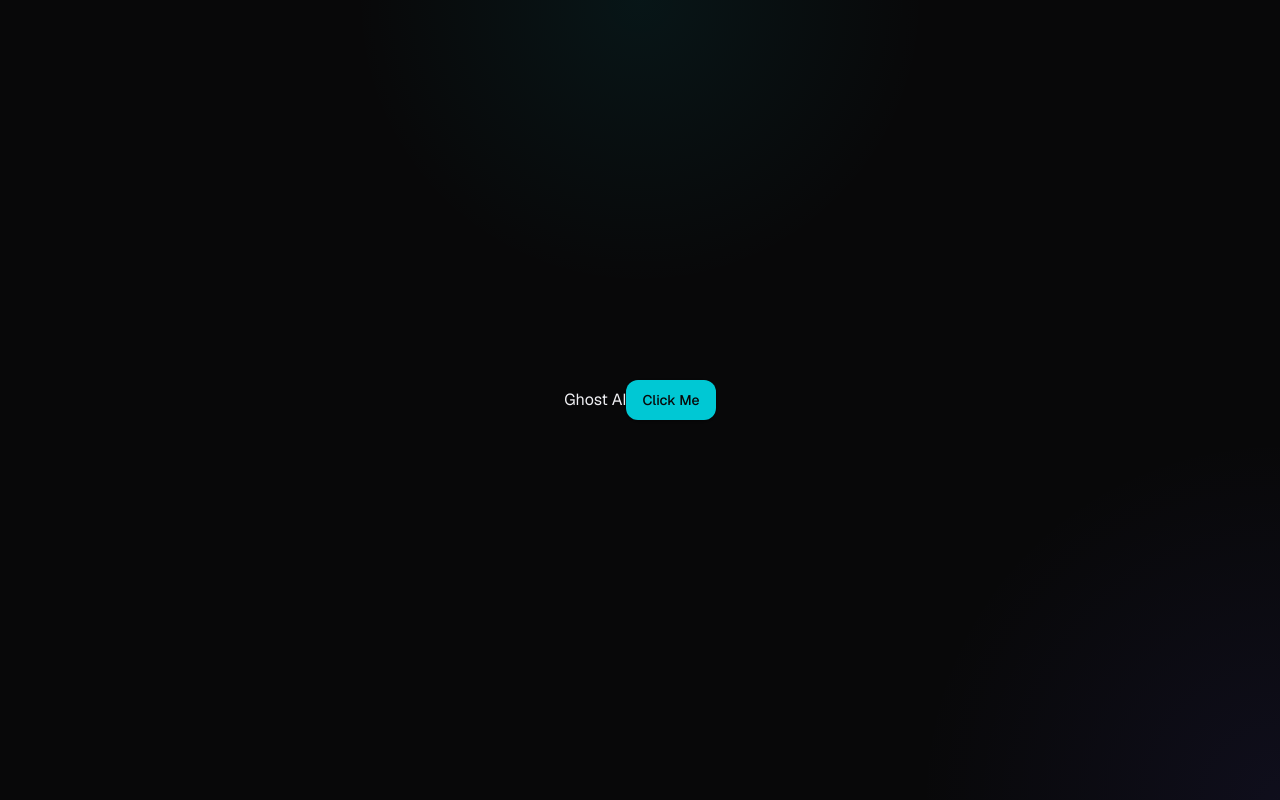
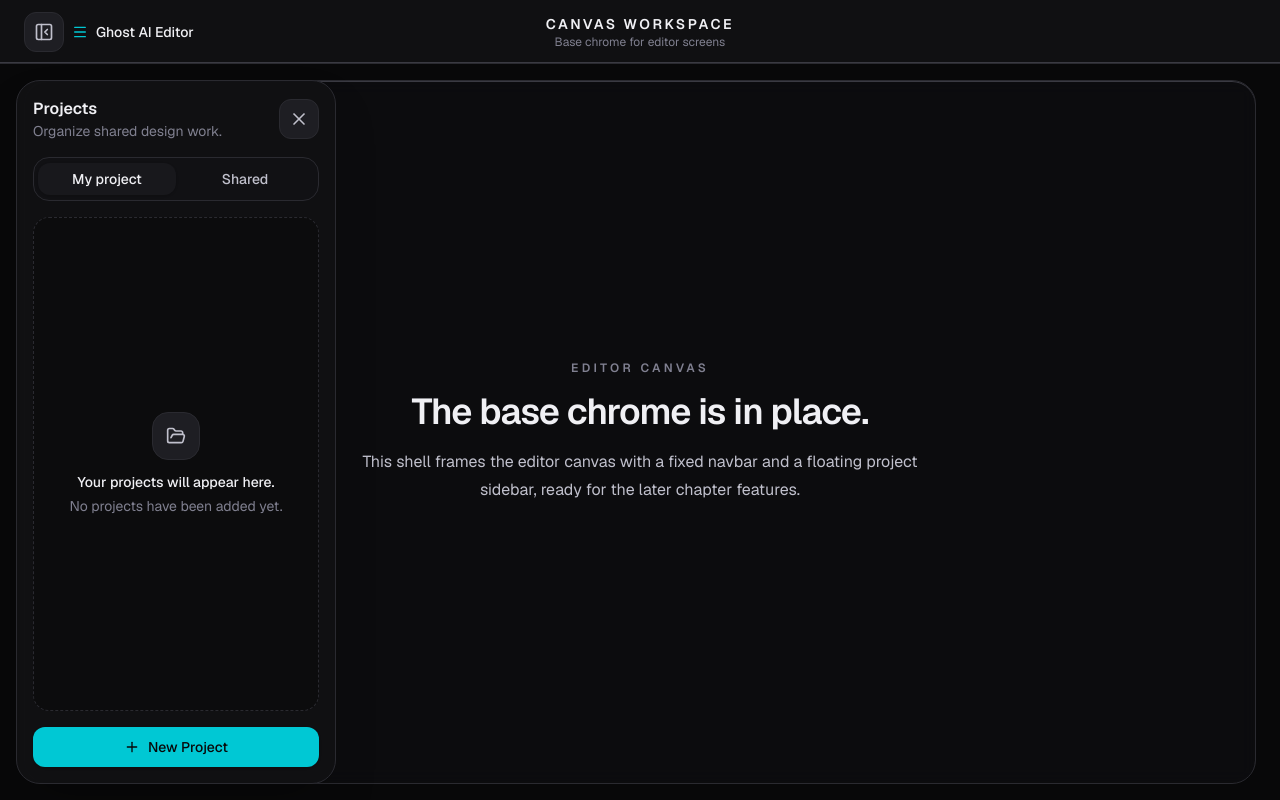
Before and after one commit to asalwania/Ghost-AI, a Next.js app: page / in a window 1280 px wide. Built offline with nearby package versions, Linux system fonts and the light colour scheme.

Commit message:
feat: implement editor chrome with navbar and project sidebar components

```diff
--- a/app/page.tsx
+++ b/app/page.tsx
@@ -1,10 +1,40 @@
-import { Button } from "@/components/ui/button";
+"use client";
+
+import { useState } from "react";
+
+import { EditorNavbar } from "@/components/editor/editor-navbar";
+import { ProjectSidebar } from "@/components/editor/project-sidebar";
 
 export default function Home() {
+  const [isSidebarOpen, setIsSidebarOpen] = useState(true);
+
   return (
-    <div className="flex min-h-screen items-center justify-center">
-      <p>Ghost AI</p>
-      <Button>Click Me</Button>
+    <div className="relative min-h-screen overflow-hidden bg-base">
+      <EditorNavbar
+        isSidebarOpen={isSidebarOpen}
+        onToggleSidebar={() => setIsSidebarOpen((current) => !current)}
+      />
+      <ProjectSidebar
+        isOpen={isSidebarOpen}
+        onClose={() => setIsSidebarOpen(false)}
+      />
+
+      <main className="min-h-screen px-4 pt-20 pb-4 sm:px-6">
+        <section className="flex min-h-[calc(100vh-6rem)] items-center justify-center rounded-3xl border border-surface-border bg-surface/50 px-6 py-10 shadow-[inset_0_1px_0_var(--border-subtle)] backdrop-blur-sm">
+          <div className="max-w-xl text-center">
+            <p className="text-xs font-semibold uppercase tracking-[0.28em] text-copy-muted">
+              Editor canvas
+            </p>
+            <h1 className="mt-4 text-3xl font-semibold tracking-tight text-copy-primary sm:text-4xl">
+              The base chrome is in place.
+            </h1>
+            <p className="mt-4 text-base leading-7 text-copy-secondary">
+              This shell frames the editor canvas with a fixed navbar and a floating
+              project sidebar, ready for the later chapter features.
+            </p>
+          </div>
+        </section>
+      </main>
     </div>
   );
 }
--- /dev/null
+++ b/components/editor/editor-navbar.tsx
@@ -0,0 +1,63 @@
+"use client";
+
+import { Menu } from "lucide-react";
+import {
+  PanelLeftClose as PaneLeftClose,
+  PanelLeftOpen as PaneLeftOpen,
+} from "lucide-react";
+
+import { Button } from "@/components/ui/button";
+import { cn } from "@/lib/utils";
+
+export interface EditorNavbarProps {
+  isSidebarOpen: boolean;
+  onToggleSidebar: () => void;
+}
+
+export function EditorNavbar({
+  isSidebarOpen,
+  onToggleSidebar,
+}: EditorNavbarProps) {
+  return (
+    <header
+      className={cn(
+        "fixed inset-x-0 top-0 z-40 h-16 border-b border-surface-border bg-surface/95 backdrop-blur-md",
+        "shadow-[inset_0_-1px_0_var(--border-subtle)]"
+      )}
+    >
+      <div className="flex h-full items-center px-4 sm:px-6">
+        <div className="flex w-1/3 items-center gap-2">
+          <Button
+            type="button"
+            variant="ghost"
+            size="icon"
+            className="border border-surface-border bg-subtle text-copy-secondary hover:bg-elevated hover:text-copy-primary"
+            onClick={onToggleSidebar}
+            aria-label={isSidebarOpen ? "Close project sidebar" : "Open project sidebar"}
+          >
+            {isSidebarOpen ? (
+              <PaneLeftClose className="h-5 w-5" />
+            ) : (
+              <PaneLeftOpen className="h-5 w-5" />
+            )}
+          </Button>
+          <div className="hidden min-[520px]:flex min-w-0 items-center gap-2 text-sm text-copy-secondary">
+            <Menu className="h-4 w-4 text-brand" />
+            <span className="truncate font-medium text-copy-primary">Ghost AI Editor</span>
+          </div>
+        </div>
+
+        <div className="flex w-1/3 justify-center px-4">
+          <div className="flex flex-col items-center text-center">
+            <span className="text-sm font-semibold tracking-[0.18em] text-copy-primary uppercase">
+              Canvas Workspace
+            </span>
+            <span className="text-xs text-copy-muted">Base chrome for editor screens</span>
+          </div>
+        </div>
+
+        <div className="flex w-1/3 justify-end" aria-hidden="true" />
+      </div>
+    </header>
+  );
+}
--- /dev/null
+++ b/components/editor/project-sidebar.tsx
@@ -0,0 +1,80 @@
+"use client";
+
+import { FolderOpen, Plus, X } from "lucide-react";
+
+import { Button } from "@/components/ui/button";
+import { Tabs, TabsContent, TabsList, TabsTrigger } from "@/components/ui/tabs";
+import { cn } from "@/lib/utils";
+
+export interface ProjectSidebarProps {
+  isOpen: boolean;
+  onClose?: () => void;
+}
+
+function EmptyProjectsState({ title }: { title: string }) {
+  return (
+    <div className="flex min-h-[12rem] flex-1 flex-col items-center justify-center rounded-2xl border border-dashed border-surface-border bg-base/40 px-6 text-center">
+      <div className="mb-3 flex h-12 w-12 items-center justify-center rounded-2xl border border-surface-border bg-subtle text-copy-secondary">
+        <FolderOpen className="h-5 w-5" />
+      </div>
+      <p className="text-sm font-medium text-copy-primary">{title}</p>
+      <p className="mt-1 max-w-xs text-sm text-copy-muted">
+        No projects have been added yet.
+      </p>
+    </div>
+  );
+}
+
+export function ProjectSidebar({ isOpen, onClose }: ProjectSidebarProps) {
+  return (
+    <aside
+      className={cn(
+        "fixed left-4 top-20 z-30 flex h-[calc(100vh-6rem)] w-[19rem] flex-col rounded-3xl border border-surface-border bg-surface/95 p-4 shadow-2xl backdrop-blur-md transition-transform duration-300 ease-out sm:w-80",
+        isOpen
+          ? "translate-x-0"
+          : "-translate-x-[calc(100%+1.5rem)] pointer-events-none"
+      )}
+      aria-hidden={!isOpen}
+    >
+      <div className="mb-4 flex items-center justify-between gap-3">
+        <div>
+          <h2 className="text-base font-semibold text-copy-primary">Projects</h2>
+          <p className="text-sm text-copy-muted">Organize shared design work.</p>
+        </div>
+        <Button
+          type="button"
+          variant="ghost"
+          size="icon"
+          className="border border-surface-border bg-subtle text-copy-secondary hover:bg-elevated hover:text-copy-primary"
+          onClick={onClose}
+          aria-label="Close project sidebar"
+          disabled={!onClose}
+        >
+          <X className="h-5 w-5" />
+        </Button>
+      </div>
+
+      <Tabs defaultValue="my-project" className="flex min-h-0 flex-1 flex-col">
+        <TabsList className="grid w-full grid-cols-2">
+          <TabsTrigger value="my-project">My project</TabsTrigger>
+          <TabsTrigger value="shared">Shared</TabsTrigger>
+        </TabsList>
+
+        <TabsContent value="my-project" className="flex min-h-0 flex-1 flex-col">
+          <EmptyProjectsState title="Your projects will appear here." />
+        </TabsContent>
+
+        <TabsContent value="shared" className="flex min-h-0 flex-1 flex-col">
+          <EmptyProjectsState title="Shared projects will appear here." />
+        </TabsContent>
+      </Tabs>
+
+      <div className="pt-4">
+        <Button type="button" className="w-full">
+          <Plus className="h-4 w-4" />
+          New Project
+        </Button>
+      </div>
+    </aside>
+  );
+}
--- /dev/null
+++ b/context/feature-specs/02-editor.md
@@ -0,0 +1,54 @@
+We need the base chrome component that frames every editor screen, the top navbar, and the left sidebar shell. These will be reused and extended in every chapter that follows.
+
+
+
+### Editor Navebar
+
+Create `components/editor/editor-navbar.tsx`
+
+Requirements:
+- Fixed height Top navbar.
+- Left, center, and right sections.
+- Left section contains sidebar toggle button.
+- Use `PaneLeftOpen` / `PaneLeftClose` icons based on sidebar state.
+- Right section stays empty for now.
+- Dark background with double bottom border.
+
+
+
+
+### Project Sidebar
+
+Create `components/editor/project-sidebar.tsx`
+
+Requirements:
+- Sidebar should float above the editor canvas.
+- Opening it should not push page content.
+- Slide in from the left.
+- Accept `isOpen` prop.
+- Headers with `Projects` title + close button.
+- Shadcn tabs: My project, Shared.
+- Both tabs should show empty placeholder state.
+- Full-width `New Project` button at the bottom with plus icon.
+
+
+
+### Dialog Pattern
+
+Use the existing color token from `global.css` for dialog styling.
+
+
+Support:
+- Title
+- Description
+- Footer Actions
+Do not build actual dialog yet.
+
+
+
+
+### Check when done
+
+- new components and compile without TypeScript errors
+- no lint errors
+- dialog pattern is ready for future use
--- a/context/progress-tracker.md
+++ b/context/progress-tracker.md
@@ -8,7 +8,7 @@ Update this file whenever the current phase, active feature, or implementation s
 
 ## Current Goal
 
-- Design system foundation: shadcn/ui primitives, `lucide-react`, and `cn()` helper.
+- Editor chrome foundation: editor navbar, project sidebar, and reusable dialog pattern.
 
 ## Completed
 
@@ -16,6 +16,9 @@ Update this file whenever the current phase, active feature, or implementation s
 - Added `lib/utils.ts` with a reusable `cn()` helper.
 - Added `lucide-react` and the shadcn-style project configuration.
 - Updated the root layout and global CSS for the dark theme tokens and font setup.
+- Added `components/editor/editor-navbar.tsx` with a fixed-height top bar and sidebar toggle.
+- Added `components/editor/project-sidebar.tsx` with floating slide-in behavior, tabs, empty states, and a `New Project` button.
+- Wired the home route to render the editor chrome with local sidebar toggle state.
 
 ## In Progress
 
@@ -36,3 +39,4 @@ Update this file whenever the current phase, active feature, or implementation s
 ## Session Notes
 
 - `npm run lint` and `npm run build` both pass after the design-system foundation changes.
+- `npm.cmd run lint` and `npm.cmd run build` both pass after the editor chrome implementation.
```
